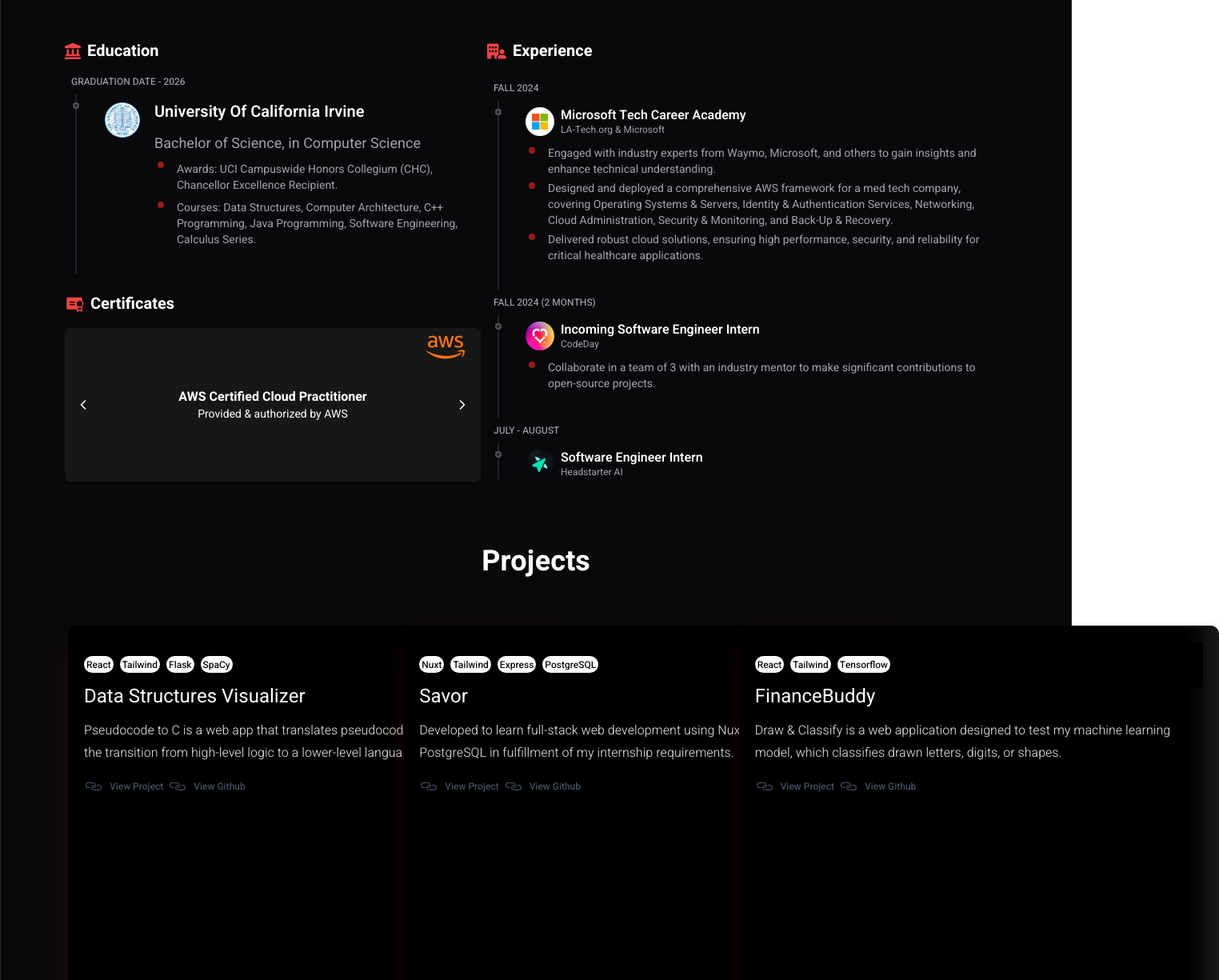
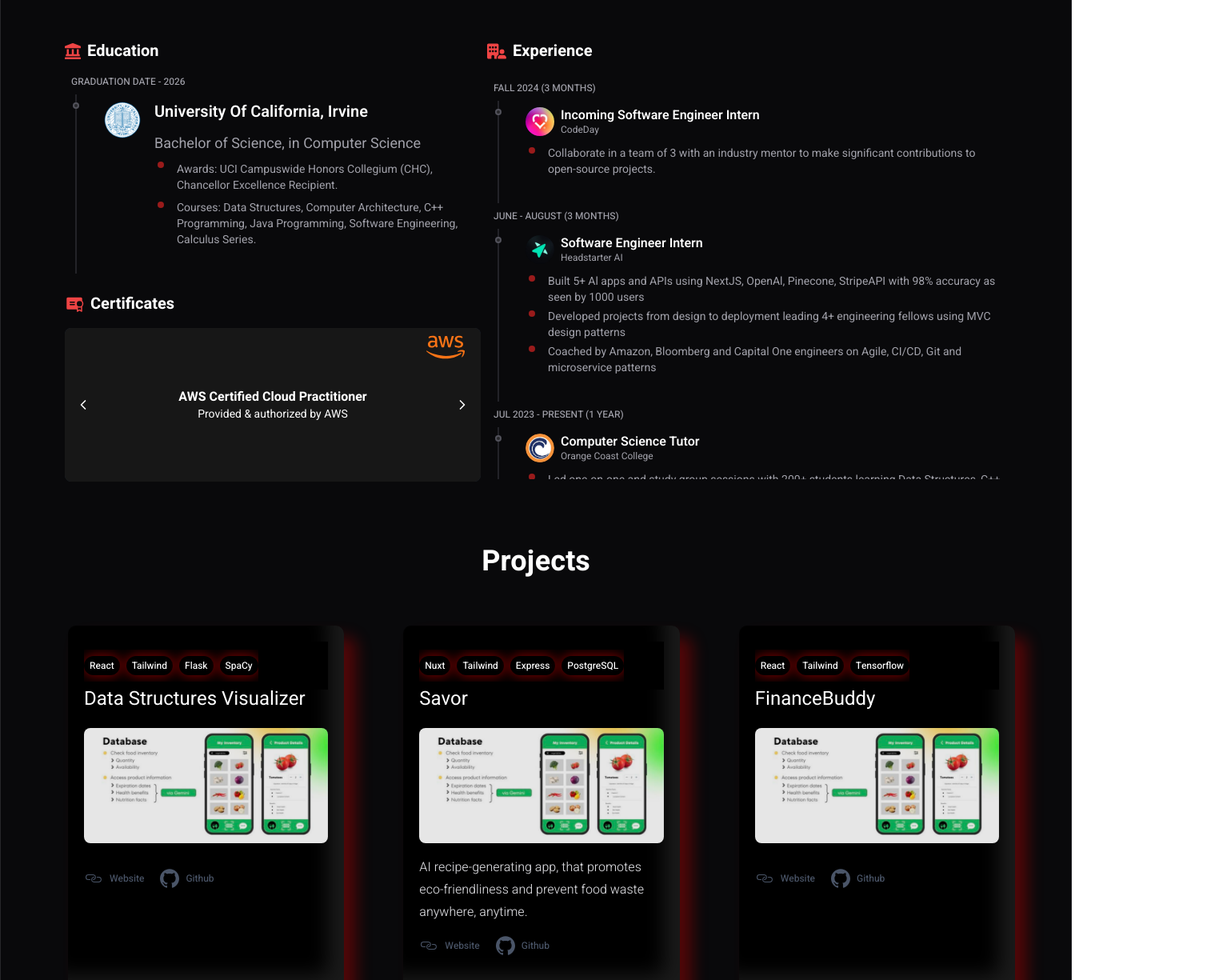
Before and after one commit to developersbm/personal-website, a React (Vite) app: page / in a window 1280 px wide. Shown: the part 700-1925 px from the top of the page at 80% size, 1524 px wide, since content can reach past the window. Built offline with nearby package versions, Linux system fonts and the light colour scheme.

Commit message:
Improved the Project section

```diff
--- a/src/components/Project.jsx
+++ b/src/components/Project.jsx
@@ -1,17 +1,20 @@
 import React from 'react';
 import { CiLink } from "react-icons/ci";
+import { SiGithub } from "react-icons/si";
 import styled from 'styled-components';
 
 const Card = styled.div`
-  height: 500px;
-  width: 600px;
+  height: auto;
+  max-height: 500px;
+  width: 93%;
+  max-width: 600px;
   padding: 20px;
   margin: 20px;
   position: relative;
   overflow: hidden;
   background: black;
   box-shadow:
-    15px 30px 40px rgba(255, 0, 0, 0.3),
+    15px 15px 20px rgba(255, 0, 0, 0.3),
     inset -20px -20px 25px rgba(255, 255, 255, 0.1);
   border-radius: 10px;
   display: flex;
@@ -56,12 +59,13 @@
   display: inline-flex;
   align-items: center;
   gap-x: 1.5px;
-  padding: 1.5px 3px;
+  padding: 3px 7px;
   border-radius: 9999px;
   font-size: 12px;
   font-weight: 500;
-  background-color: white;
-  color: black;
+  background-color: black;
+  color: white;
+  box-shadow: 0 0 15px 1px rgba(255, 0, 0, 0.5);
 `;
 
 const LinkContainer = styled.div`
@@ -88,25 +92,29 @@
     </Upper>
     <Pra>
       <Title>{title}</Title>
-        <img className="" src={image} />
-
+      <br/>
+      <img className="opacity-90 rounded-lg" src={"../savor.png"} alt={title} />
       <p className="leading-7 text-zinc-500 dark:text-zinc-300 font-light text-base mt-4">
         {description}
       </p>
+      <div className='flex'>
         <LinkContainer>
-          <a href={link} className="flex gap-2 mt-4 hover:text-red-800 hover:dark:text-red-500 cursor-pointer transition-all duration-300">
+          <a href={link} className="flex gap-2 mt-4 mr-5 hover:text-red-800 hover:dark:text-red-500 cursor-pointer transition-all duration-300">
             <CiLink className="text-2xl self-center" />
             <span className="text-xs self-center">
-              View Project
-            </span>
-          </a>
-          <a href={github} className="flex gap-2 mt-4 hover:text-red-800 hover:dark:text-red-500 cursor-pointer transition-all duration-300">
-            <CiLink className="text-2xl self-center" />
-            <span className="text-xs self-center">
-              View Github
+              Website
             </span>
           </a>
         </LinkContainer>
+        <LinkContainer>
+          <a href={github} className="flex gap-2 mt-4 hover:text-red-800 hover:dark:text-red-500 cursor-pointer transition-all duration-300">
+            <SiGithub className="text-2xl self-center" />
+            <span className="text-xs self-center">
+              Github
+            </span>
+          </a>
+        </LinkContainer>
+      </div>
     </Pra>
   </Card>
   );
--- a/src/components/sections/Footer.jsx
+++ b/src/components/sections/Footer.jsx
@@ -12,18 +12,6 @@
 
   return (
     <footer className="p-4 text-center md:flex justify-between">
-      {/* =========== GITHUB BUTTON =========== */}
-      <GitHubButton
-        className="self-center"
-        href="https://github.com/dsbalico/dsfolio"
-        data-color-scheme={theme}
-        data-icon="octicon-star"
-        data-size="large"
-        data-show-count="true"
-        aria-label="Star dsbalico/dsfolio on GitHub"
-      >
-        Star on Github
-      </GitHubButton>
       {/* =========== USER COPYRIGHT =========== */}
       <p className="text-zinc-600 self-center mt-2 md:mt-0 dark:text-zinc-300 text-sm text-center font-light">
         {user_info.footer}
--- a/src/components/sections/Hero.jsx
+++ b/src/components/sections/Hero.jsx
@@ -4,7 +4,7 @@
 
 function Hero() {
   return (
-    <section id="hero" className="pb-12 pt-14 sm:pt-28 md:pt-44 flex px-6 lg:px-24">
+    <section id="hero" className="pb-12 pt-4 sm:pt-28 md:pt-44 flex px-6 lg:px-24">
       <div className="self-center">
         <div className="hs-tooltip [--placement:right] w-20 hs-tooltip-toggle">
           <img
--- a/src/data/user_info.js
+++ b/src/data/user_info.js
@@ -15,38 +15,38 @@
     projects: [
         {
 			title: "Data Structures Visualizer",
-            image: "microsoft.png",
-			description: "Pseudocode to C is a web app that translates pseudocode into C code, aiding in the transition from high-level logic to a lower-level language.",
+            image: "../savor.png",
+            description: "",
             technologies: "React, Tailwind, Flask, SpaCy",
-			github: "https://github.com/",
-            link: "https://github.com/"
+			github: "https://github.com/developersbm/dsa-visualizer",
+            link: "https://animated-octo-spork.vercel.app/"
 		},
 
         {
 			title: "Savor",
-            image: "../uci.png",
-			description: "Developed to learn full-stack web development using Nuxt3, Express, and PostgreSQL in fulfillment of my internship requirements.",
+            image: "../savor.png",
+            description: "AI recipe-generating app, that promotes eco-friendliness and prevent food waste anywhere, anytime.",
 			technologies: "Nuxt, Tailwind, Express, PostgreSQL",
-			github: "https://github.com/",
-            link: "https://github.com/"
+			github: "https://github.com/developersbm/Savor",
+            link: "NA"
 		},
 
         {
 			title: "FinanceBuddy",
-            image: "../uci.png",
-			description: "Draw & Classify is a web application designed to test my machine learning model, which classifies drawn letters, digits, or shapes.",
+            image: "../savor.png",
+            description: "",
 			technologies: "React, Tailwind, Tensorflow",
-			github: "https://github.com/",
-            link: "https://github.com/"
+			github: "https://github.com/developersbm/FinanceBuddy-FinanceTracker",
+            link: "NA"
 		},
 
 		{
 			title: "InsightfulLantern",
-            image: "../uci.png",
-			description: "Chatroom is a simple online chatting web application where you can create chat rooms and have a fun conversation with a group of people.",
+            image: "../savor.png",
+			description: "",
 			technologies: "React, Tailwind, Firebase",
-			github: "https://github.com/",
-            link: "https://github.com/"
+			github: "https://github.com/developersbm/InsightfulLantern",
+            link: "https://insightfullantern.vercel.app/"
 		},
     ],
 
@@ -62,7 +62,7 @@
     // ============ EDUCATION ============
     education: [
         {
-            school: "University Of California Irvine",
+            school: "University Of California, Irvine",
             degree: "Bachelor of Science, in Computer Science",
             duration: "Graduation date - 2026",
             awards: "Awards: UCI Campuswide Honors Collegium (CHC), Chancellor Excellence Recipient.",
@@ -73,6 +73,7 @@
 
     // ============ EXPERIENCE ============
     experience: [
+        /*
         {
             position: "LA-Tech.org & Microsoft",
             company: "Microsoft Tech Career Academy",
@@ -84,10 +85,11 @@
                 "Delivered robust cloud solutions, ensuring high performance, security, and reliability for critical healthcare applications."
             ]
         },
+        */
         {
             position: "CodeDay",
             company: "Incoming Software Engineer Intern",
-            duration: "Fall 2024 (2 months)",
+            duration: "Fall 2024 (3 Months)",
             image: "codeday.png",
             descriptions: [
                 "Collaborate in a team of 3 with an industry mentor to make significant contributions to open-source projects."
@@ -96,7 +98,7 @@
         {
             position: "Headstarter AI",
             company: "Software Engineer Intern",
-            duration: "July - August",
+            duration: "June - August (3 Months)",
             image: "headstarter.png",
             descriptions: [
                 "Built 5+ Al apps and APIs using NextJS, OpenAl, Pinecone, StripeAPI with 98% accuracy as seen by 1000 users",
@@ -118,7 +120,7 @@
         {
             position: "Freelance",
             company: "Web Developer",
-            duration: "July. 2021 - August 2022 (1 Month)",
+            duration: "July. 2021 - August 2022 (1 Year - 2 Months)",
             image: "freelance.png",
             descriptions: [
                 "Developed and delivered professional templates & websites to +5 clients using HTML, CSS, and JavaScript.",
```
Lines whose indentation alone changed are shown as unchanged.
